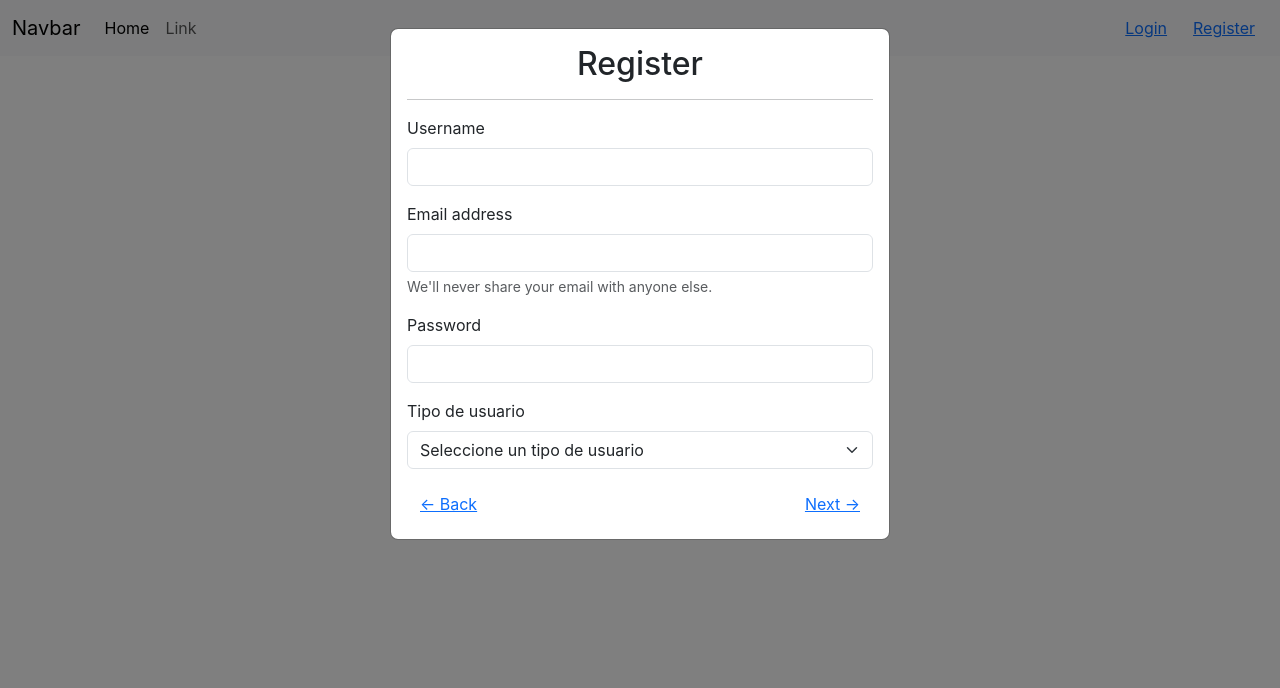
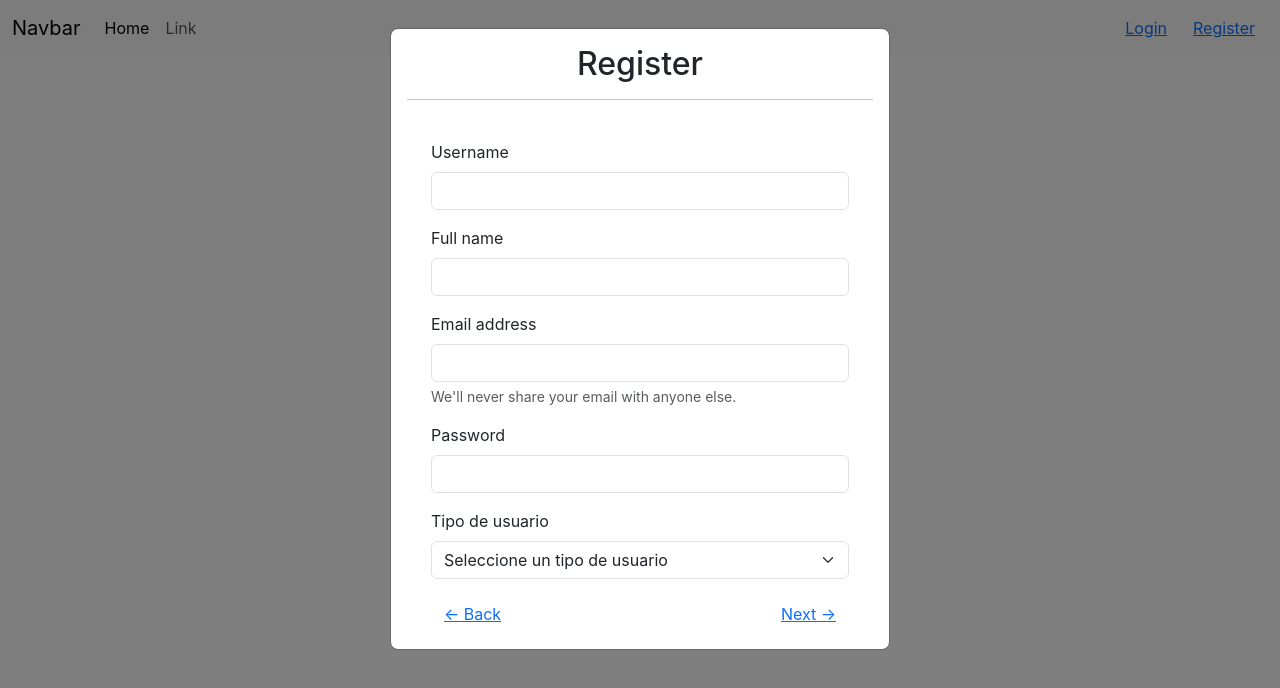
Before and after one commit to chanchimetro/loanMe, a React (Create React App) app: page / in a window 1280 px wide. Both pictures are taken after a click on the button "Register". Shown: the top 688 px of the page. Built offline with nearby package versions, Linux system fonts and the light colour scheme.

Commit message:
finished regis form (needs polish)

```diff
--- a/src/register/Register.js
+++ b/src/register/Register.js
@@ -29,7 +29,7 @@ function Register() {
         <div className="Register">
             <h2 className="card-title">Register</h2>
             <hr></hr>
-            <div className="card-body text-start p -md-4">
+            <div className="card-body text-start p-md-4">
                 <div id="carouselExampleIndicators" className="carousel carousel-dark slide">
                     <form onSubmit={(e) => handleChanges(e)}>
                         <div className="carousel-inner">
@@ -37,6 +37,10 @@ function Register() {
                                 <div className="mb-3">
                                     <label className="form-label">Username</label>
                                     <input type="text" className="form-control" id="username" />
+                                </div>
+                                <div className="mb-3">
+                                    <label className="form-label">Full name</label>
+                                    <input type="text" className="form-control" id="fullname" />
                                 </div>
                                 <div className="mb-3">
                                     <label className="form-label">Email address</label>
@@ -49,24 +53,36 @@ function Register() {
                                 </div>
                                 <div className="mb-3">
                                     <label className="form-label">Tipo de usuario</label>
-                                    <select id="tipoUsuario" className="form-select">
+                                    <select id="tipoUsuario" className="form-select" onChange={(e) => setPrestamista(e.target.value === "Prestamista")}>
                                         <option selected>Seleccione un tipo de usuario</option>
-                                        <option value="Prestatario" onclick={() => setPrestamista(false)}>Prestatario</option>
-                                        <option value="Prestamista" onClick={() => setPrestamista(true)}>Prestamista</option>
+                                        <option value="Prestatario">Prestatario</option>
+                                        <option value="Prestamista">Prestamista</option>
                                     </select>
                                 </div>
                             </div>
-                            {prestamista ?
-                                <div className="carousel-item">
-                                    <div>prestamista si</div>
-                                </div>
+                            {!prestamista ?
+                                <></>
                                 :
                                 <div className="carousel-item">
-                                    <p>NO</p>
+                                    <div className="mb-3">
+                                        <label className="form-label">Bank extract</label>
+                                        <input type="text" className="form-control" id="bankExtract"/>
+                                    </div>
+                                    <div className="mb-3">
+                                        <label className="form-label">Occupation</label>
+                                        <input type="text" className="form-control" id="occupation"/>
+                                    </div>
+                                    <div className="mb-3">
+                                        <label className="form-label">Brief financial description of yourself</label>
+                                        <input type="text" className="form-control" id="bankExtract"/>
+                                    </div>
                                 </div>
                             }
                             <div className="carousel-item">
-
+                                <div className="mb-3">
+                                    <label className="form-label">Wallet address</label>
+                                    <input type="text" className="form-control" id="wallet" />
+                                </div>
                             </div>
                             <div className="carousel-item">
                                 <button type="submit" className="btn btn-primary float-end">Submit</button>
```
